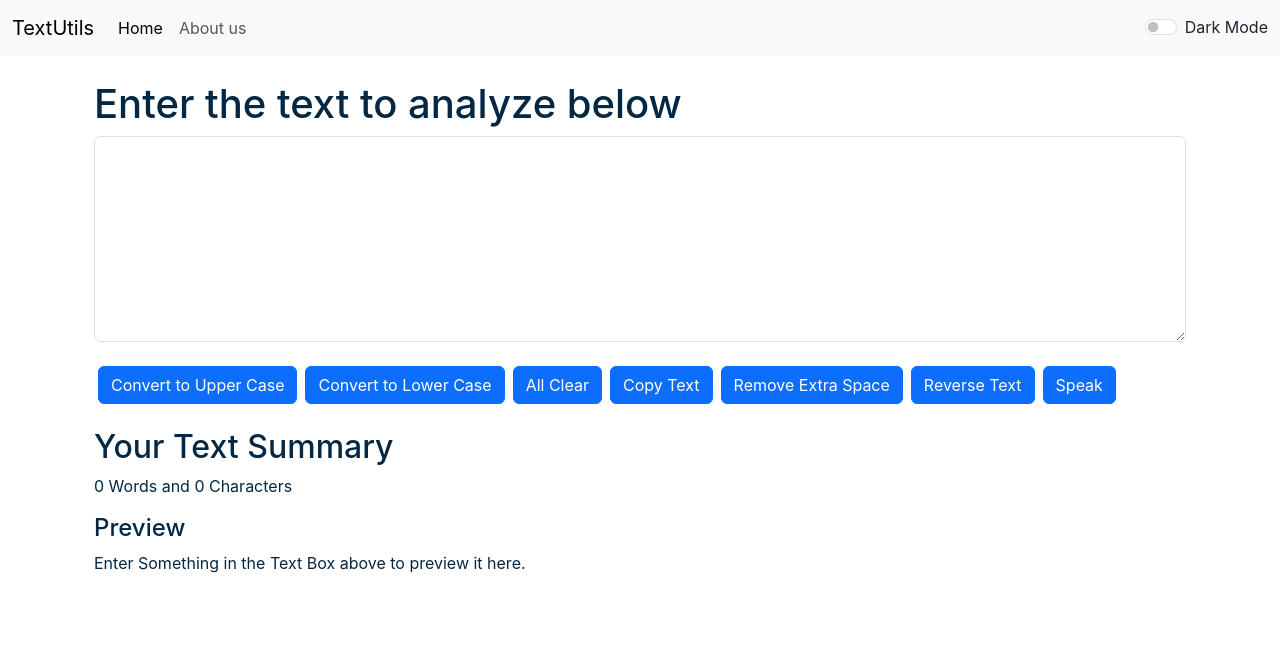
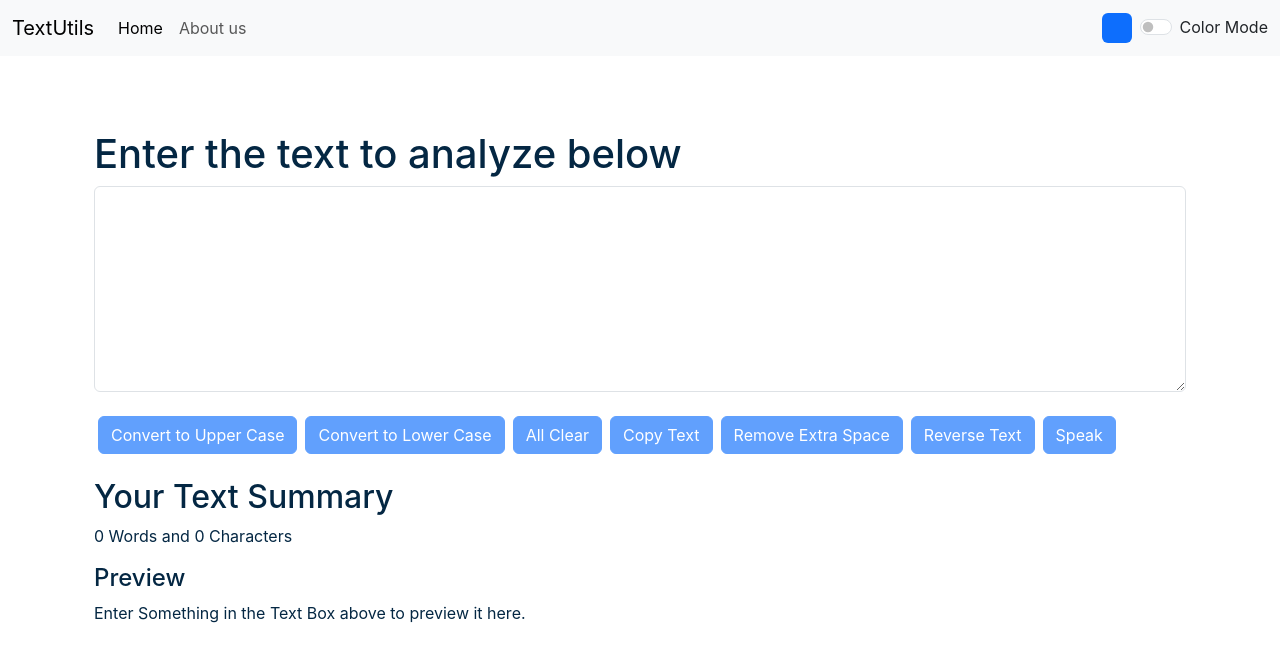
Before and after one commit to jainsiddharth975/textutills, a React (Create React App) app: page / in a window 1280 px wide. Shown: the top 662 px of the page. Built offline with nearby package versions, Linux system fonts and the light colour scheme.

Commit message:
textutillss 1 commit

```diff
--- a/package.json
+++ b/package.json
@@ -8,6 +8,7 @@
     "@testing-library/user-event": "^13.5.0",
     "react": "^18.2.0",
     "react-dom": "^18.2.0",
+    "react-router-dom": "^6.14.2",
     "react-scripts": "5.0.1",
     "web-vitals": "^2.1.4"
   },
--- a/src/App.js
+++ b/src/App.js
@@ -20,7 +20,7 @@ function App() {
     }, 3000);
   }
 
-  const toggleMode = () => {
+  const toggleMode = (cls) => {
 
     if (mode === 'dark') {
       console.log("light mode");
@@ -43,7 +43,7 @@ function App() {
         <div className="container my-4">
 
           <Routes>
-            <Route exact path='/about' element={< About />}></Route>
+            <Route exact path='/about' element={< About mode={mode}/>}></Route>
             <Route exact path='/' element={<TextForms showAlert={showAlert} heading="Enter the text to analyze below" mode={mode} />}></Route>
           </Routes>
           {/* <TextForms showAlert={showAlert} heading="Enter the text to analyze below" mode={mode} /> */}
--- a/src/Component/AboutUs.js
+++ b/src/Component/AboutUs.js
@@ -1,43 +1,55 @@
 import React from 'react'
 
-function AboutUs() {
+function AboutUs(props) {
+
+    let myStyle = {
+        color: props.mode === 'dark'?'white':'black',
+        backgroundColor: props.mode === 'dark'?'#042743':'white',
+        // border: '1px solid',
+        // borderColor: props.mode === 'dark'?'white':'#042743',
+
+    }
+
     return (
         <div className='container'>
             <div className="accordion" id="accordionExample">
-                <div className="accordion-item">
-                <h1>About us</h1>
+                <h1  style={{color: props.mode === 'dark'?'white':'black'}}>About us</h1>
+                <div className="accordion-item" style={myStyle}>
                     <h2 className="accordion-header">
-                        <button className="accordion-button" type="button" data-bs-toggle="collapse" data-bs-target="#collapseOne" aria-expanded="true" aria-controls="collapseOne">
-                            Accordion Item #1
+                        <button className="accordion-button" style={myStyle} type="button" data-bs-toggle="collapse" data-bs-target="#collapseOne" aria-expanded="true" aria-controls="collapseOne">
+                            <strong>Analyze Your text</strong>
                         </button>
                     </h2>
                     <div id="collapseOne" className="accordion-collapse collapse show" data-bs-parent="#accordionExample">
-                        <div className="accordion-body">
-                            <strong>This is the first item's accordion body.</strong> It is shown by default, until the collapse plugin adds the appropriate classes that we use to style each element. These classes control the overall appearance, as well as the showing and hiding via CSS transitions. You can modify any of this with custom CSS or overriding our default variables. It's also worth noting that just about any HTML can go within the <code>.accordion-body</code>, though the transition does limit overflow.
+                        <div className="accordion-body"  >
+                            <strong>Textutils</strong> gives you a way to analyze your text quickly and effeciently. Be it word, Character count.
                         </div>
                     </div>
                 </div>
-                <div className="accordion-item">
+                <div className="accordion-item" style={myStyle}>
                     <h2 className="accordion-header">
-                        <button className="accordion-button collapsed" type="button" data-bs-toggle="collapse" data-bs-target="#collapseTwo" aria-expanded="false" aria-controls="collapseTwo">
-                            Accordion Item #2
+                        <button className="accordion-button collapsed" style={myStyle} type="button" data-bs-toggle="collapse" data-bs-target="#collapseTwo" aria-expanded="false" aria-controls="collapseTwo">
+                            <strong>Free to use</strong>
                         </button>
                     </h2>
                     <div id="collapseTwo" className="accordion-collapse collapse" data-bs-parent="#accordionExample">
-                        <div className="accordion-body">
-                            <strong>This is the second item's accordion body.</strong> It is hidden by default, until the collapse plugin adds the appropriate classes that we use to style each element. These classes control the overall appearance, as well as the showing and hiding via CSS transitions. You can modify any of this with custom CSS or overriding our default variables. It's also worth noting that just about any HTML can go within the <code>.accordion-body</code>, though the transition does limit overflow.
+                        <div className="accordion-body" >
+                            <strong>Textutils</strong> is a free Character counter tool that provides instant Character & word count statistics for a given
+                            text. Textutils reports the number of words and Characters. Thus it is suitable for writing text with word/character
+                            limit.
                         </div>
                     </div>
                 </div>
-                <div className="accordion-item">
+                <div className="accordion-item" style={myStyle}>
                     <h2 className="accordion-header">
-                        <button className="accordion-button collapsed" type="button" data-bs-toggle="collapse" data-bs-target="#collapseThree" aria-expanded="false" aria-controls="collapseThree">
-                            Accordion Item #3
+                        <button className="accordion-button collapsed" style={myStyle} type="button" data-bs-toggle="collapse" data-bs-target="#collapseThree" aria-expanded="false" aria-controls="collapseThree">
+                            <strong>Browser Compatible </strong>
                         </button>
                     </h2>
                     <div id="collapseThree" className="accordion-collapse collapse" data-bs-parent="#accordionExample">
                         <div className="accordion-body">
-                            <strong>This is the third item's accordion body.</strong> It is hidden by default, until the collapse plugin adds the appropriate classes that we use to style each element. These classes control the overall appearance, as well as the showing and hiding via CSS transitions. You can modify any of this with custom CSS or overriding our default variables. It's also worth noting that just about any HTML can go within the <code>.accordion-body</code>, though the transition does limit overflow.
+                            This word counter software works in any web browsers such as Chrome, Firefox, Internet Explorer, safari, Opera. It
+                            suits to count characters in facebook, blog, books, excle document, pdf document,essays, etc.
                         </div>
                     </div>
                 </div>
--- a/src/Component/Alert.js
+++ b/src/Component/Alert.js
@@ -8,11 +8,13 @@ function Alert(props) {
   }
   return (
     <>
-      {props.alert && (
-        <div className={`alert alert-${props.alert.type} alert-dismissible fade show`} role="alert">
-          <strong>{capitalize(props.alert.type)}</strong>: {props.alert.msg}
-        </div>
-      )}
+      <div style={{height: '50px'}}>
+        {props.alert && (
+          <div className={`alert alert-${props.alert.type} alert-dismissible fade show`} role="alert">
+            <strong>{capitalize(props.alert.type)}</strong>: {props.alert.msg}
+          </div>
+        )}
+      </div>
     </>
   );
 }
--- a/src/Component/Navbar.js
+++ b/src/Component/Navbar.js
@@ -27,10 +27,15 @@ export default function Navbar(props) {
                             </li>
                         </ul>
 
+                        <div className="d-flex">
+                            <div className="bg-primary rounded mx-2" onClick={props.toggleMode} style={{height: '30px', width: '30px'}}>
+
+                            </div>
+                        </div>
 
                         <div className={`form-check form-switch text-${props.mode === 'light' ? 'dark' : 'light'}`}>
                             <input className="form-check-input" onClick={props.toggleMode} type="checkbox" role="switch" id="flexSwitchCheckDefault" />
-                            <label className="form-check-label" htmlFor="flexSwitchCheckDefault">Dark Mode</label>
+                            <label className="form-check-label" htmlFor="flexSwitchCheckDefault">Color Mode</label>
                         </div>
                     </div>
                 </div>
--- a/src/Component/TextForm.js
+++ b/src/Component/TextForm.js
@@ -29,6 +29,7 @@ export default function TextForms(props) {
         var text = document.getElementById("myBox");
         text.select();
         navigator.clipboard.writeText(text.value);
+        document.getSelection().removeAllRanges();
         props.showAlert("All text has been copied!", "success");
     }
 
@@ -64,13 +65,13 @@ export default function TextForms(props) {
                     <textarea className="form-control" onChange={handleTextChange} style={{backgroundColor:props.mode==='light'?'white':'#042743',
                         color:props.mode==='light'?'#042743':'White'}} value={text} id="myBox" rows="8" ></textarea>
                 </div>
-                <button className="btn btn-primary mx-1 my-2" onClick={handleUpperCaseClick}>Convert to Upper Case</button>
-                <button className="btn btn-primary mx-1 my-2" onClick={handleLowerCaseClick}>Convert to Lower Case</button>
-                <button className="btn btn-primary mx-1 my-2" onClick={handleClearClick}>All Clear</button>
-                <button className="btn btn-primary mx-1 my-2" onClick={handleCopyClick}>Copy Text</button>
-                <button className="btn btn-primary mx-1 my-2" onClick={handleExtraSpaceClick}>Remove Extra Space</button>
-                <button className="btn btn-primary mx-1 my-2" onClick={handleReverseClick}>Reverse Text</button>
-                <button className="btn btn-primary mx-1 my-2" onClick={handleSpeekClick}>Speak</button>
+                <button disabled={text.length===0} className="btn btn-primary mx-1 my-2" onClick={handleUpperCaseClick}>Convert to Upper Case</button>
+                <button disabled={text.length===0} className="btn btn-primary mx-1 my-2" onClick={handleLowerCaseClick}>Convert to Lower Case</button>
+                <button disabled={text.length===0} className="btn btn-primary mx-1 my-2" onClick={handleClearClick}>All Clear</button>
+                <button disabled={text.length===0} className="btn btn-primary mx-1 my-2" onClick={handleCopyClick}>Copy Text</button>
+                <button disabled={text.length===0} className="btn btn-primary mx-1 my-2" onClick={handleExtraSpaceClick}>Remove Extra Space</button>
+                <button disabled={text.length===0} className="btn btn-primary mx-1 my-2" onClick={handleReverseClick}>Reverse Text</button>
+                <button disabled={text.length===0} className="btn btn-primary mx-1 my-2" onClick={handleSpeekClick}>Speak</button>
 
             </div>
             <div className="container my-3" style={{color:props.mode==='light'?'#042743':'White'}}>
```
Also changed, not shown: 1 other file (tests, documents, lock files or other folders).
